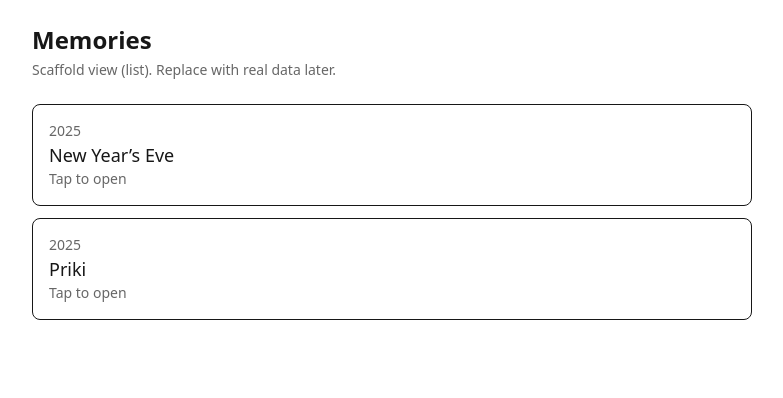
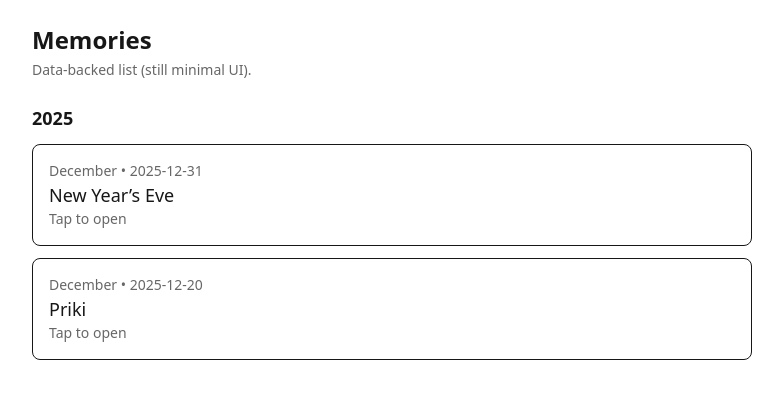
Before and after one commit to mdeckdev/emilias_recipes, a Next.js app: page /memories in a window 1280 px wide. Shown: the top 398 px of the page, without its empty margins (248-1031 px from the left). Built offline with nearby package versions, Linux system fonts and the light colour scheme.

Commit message:
feat(memories): add typed data model and wire routes

```diff
--- a/src/app/memories/[slug]/page.tsx
+++ b/src/app/memories/[slug]/page.tsx
@@ -1,5 +1,7 @@
 import Link from "next/link";
+import { notFound } from "next/navigation";
 import BackButton from "@/components/BackButton";
+import { getMemoryBySlug } from "@/lib/memories/memories";
 
 export const metadata = {
   title: "Memory",
@@ -11,15 +13,18 @@ export default async function MemoryPage({
   params: Promise<{ slug: string }>;
 }) {
   const { slug } = await params;
+  const memory = getMemoryBySlug(slug);
+
+  if (!memory) return notFound();
 
   return (
     <main className="mx-auto max-w-3xl p-6">
       <header className="mb-6 flex items-center gap-3">
         <BackButton label="Memories" />
         <div>
-          <h1 className="text-2xl font-semibold">Memory: {slug}</h1>
+          <h1 className="text-2xl font-semibold">{memory.title}</h1>
           <p className="mt-1 text-sm text-black/60">
-            Scaffold view (memory detail). Add real content/photos later.
+            {memory.monthLabel} {memory.year} • {memory.dateISO}
           </p>
         </div>
       </header>
@@ -28,17 +33,17 @@ export default async function MemoryPage({
         <div className="rounded-lg border p-4">
           <div className="text-sm font-medium">Story (placeholder)</div>
           <p className="mt-2 text-sm text-black/60">
-            This is where the story summary/drawer trigger will live.
+            {memory.story ?? "No story yet."}
           </p>
         </div>
 
         <div className="rounded-lg border p-4">
           <div className="text-sm font-medium">Photos (placeholder)</div>
           <div className="mt-3 grid grid-cols-3 gap-3">
-            {[0, 1, 2, 3, 4, 5].map((i) => (
+            {memory.photos.map((_, i) => (
               <Link
                 key={i}
-                href={`/memories/${slug}/photo/${i}`}
+                href={`/memories/${memory.slug}/photo/${i}`}
                 className="aspect-square rounded-md border bg-black/5 hover:bg-black/10"
                 aria-label={`Open photo ${i + 1}`}
               />
--- a/src/app/memories/[slug]/photo/[index]/page.tsx
+++ b/src/app/memories/[slug]/photo/[index]/page.tsx
@@ -1,4 +1,6 @@
+import { notFound } from "next/navigation";
 import BackButton from "@/components/BackButton";
+import { getMemoryBySlug } from "@/lib/memories/memories";
 
 export const metadata = {
   title: "Photo",
@@ -11,24 +13,28 @@ export default async function MemoryPhotoPage({
 }) {
   const { slug, index } = await params;
 
+  const memory = getMemoryBySlug(slug);
+  if (!memory) return notFound();
+
+  const idx = Number(index);
+  if (!Number.isFinite(idx) || idx < 0 || idx >= memory.photos.length) {
+    return notFound();
+  }
+
   return (
     <main className="mx-auto max-w-3xl p-6">
       <header className="mb-6 flex items-center gap-3">
         <BackButton label="Back" />
         <div>
-          <h1 className="text-2xl font-semibold">
-            Photo {Number(index) + 1}
-          </h1>
-          <p className="mt-1 text-sm text-black/60">
-            Memory: {slug} • Fullscreen scaffold
-          </p>
+          <h1 className="text-2xl font-semibold">Photo {idx + 1}</h1>
+          <p className="mt-1 text-sm text-black/60">{memory.title}</p>
         </div>
       </header>
 
       <section className="rounded-xl border p-4">
         <div className="aspect-[3/4] w-full rounded-lg border bg-black/5" />
         <div className="mt-4 text-sm text-black/60">
-          Placeholder image area. Later: real next/image + pinch/zoom if desired.
+          Placeholder image area. Later: next/image using real photo src.
         </div>
       </section>
     </main>
--- a/src/app/memories/page.tsx
+++ b/src/app/memories/page.tsx
@@ -1,38 +1,44 @@
 import Link from "next/link";
+import { MEMORIES, groupMemoriesByYear } from "@/lib/memories/memories";
 
 export const metadata = {
   title: "Memories",
 };
 
 export default function MemoriesPage() {
+  const grouped = groupMemoriesByYear(MEMORIES);
+
   return (
     <main className="mx-auto max-w-3xl p-6">
       <header className="mb-6">
         <h1 className="text-2xl font-semibold">Memories</h1>
         <p className="mt-1 text-sm text-black/60">
-          Scaffold view (list). Replace with real data later.
+          Data-backed list (still minimal UI).
         </p>
       </header>
 
-      <section className="space-y-3">
-        {/* Placeholder items */}
-        <Link
-          href="/memories/new-years-eve-2025"
-          className="block rounded-lg border p-4 hover:bg-black/5"
-        >
-          <div className="text-sm text-black/60">2025</div>
-          <div className="text-lg font-medium">New Year’s Eve</div>
-          <div className="text-sm text-black/60">Tap to open</div>
-        </Link>
+      <section className="space-y-6">
+        {[...grouped.entries()].map(([year, items]) => (
+          <div key={year}>
+            <h2 className="mb-3 text-lg font-semibold">{year}</h2>
 
-        <Link
-          href="/memories/priki"
-          className="block rounded-lg border p-4 hover:bg-black/5"
-        >
-          <div className="text-sm text-black/60">2025</div>
-          <div className="text-lg font-medium">Priki</div>
-          <div className="text-sm text-black/60">Tap to open</div>
-        </Link>
+            <div className="space-y-3">
+              {items.map((m) => (
+                <Link
+                  key={m.slug}
+                  href={`/memories/${m.slug}`}
+                  className="block rounded-lg border p-4 hover:bg-black/5"
+                >
+                  <div className="text-sm text-black/60">
+                    {m.monthLabel} • {m.dateISO}
+                  </div>
+                  <div className="text-lg font-medium">{m.title}</div>
+                  <div className="text-sm text-black/60">Tap to open</div>
+                </Link>
+              ))}
+            </div>
+          </div>
+        ))}
       </section>
     </main>
   );
--- /dev/null
+++ b/src/lib/memories/memories.ts
@@ -0,0 +1,56 @@
+export type MemoryPhoto = {
+  // We'll add real paths later. For now keep optional.
+  src?: string;
+  alt?: string;
+};
+
+export type Memory = {
+  slug: string;
+  title: string;
+  dateISO: string; // e.g. "2025-12-31"
+  year: number;
+  monthLabel: string; // e.g. "December"
+  story?: string;
+  photos: MemoryPhoto[];
+};
+
+export const MEMORIES: Memory[] = [
+  {
+    slug: "new-years-eve-2025",
+    title: "New Year’s Eve",
+    dateISO: "2025-12-31",
+    year: 2025,
+    monthLabel: "December",
+    story: "Placeholder story. We’ll connect the story drawer later.",
+    photos: [{}, {}, {}, {}, {}, {}],
+  },
+  {
+    slug: "priki",
+    title: "Priki",
+    dateISO: "2025-12-20",
+    year: 2025,
+    monthLabel: "December",
+    story: "Placeholder story. Add real story later.",
+    photos: [{}, {}, {}],
+  },
+];
+
+export function getMemoryBySlug(slug: string): Memory | undefined {
+  return MEMORIES.find((m) => m.slug === slug);
+}
+
+export function groupMemoriesByYear(memories: Memory[]): Map<number, Memory[]> {
+  const map = new Map<number, Memory[]>();
+  for (const m of memories) {
+    if (!map.has(m.year)) map.set(m.year, []);
+    map.get(m.year)!.push(m);
+  }
+
+  // Sort memories inside each year by date desc
+  for (const [year, list] of map) {
+    list.sort((a, b) => (a.dateISO < b.dateISO ? 1 : -1));
+    map.set(year, list);
+  }
+
+  return new Map([...map.entries()].sort(([a], [b]) => b - a)); // years desc
+}
```
